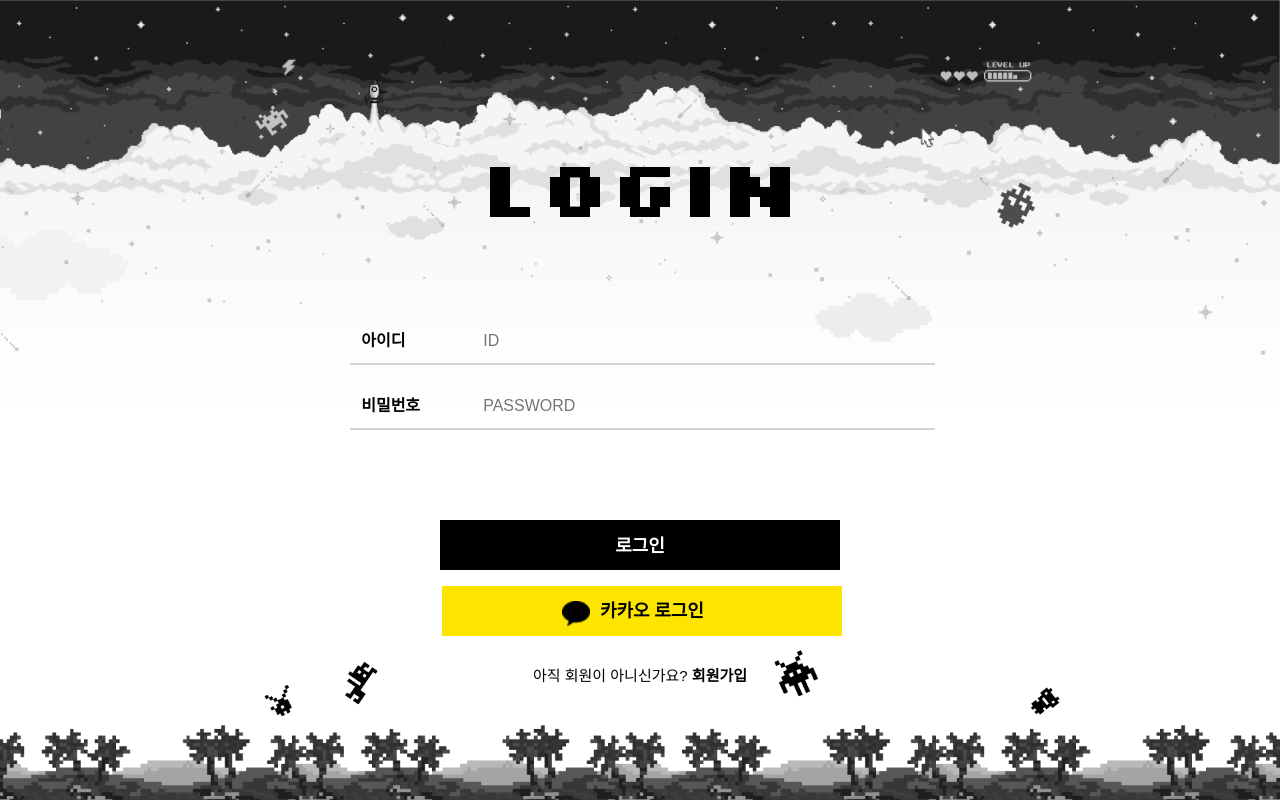
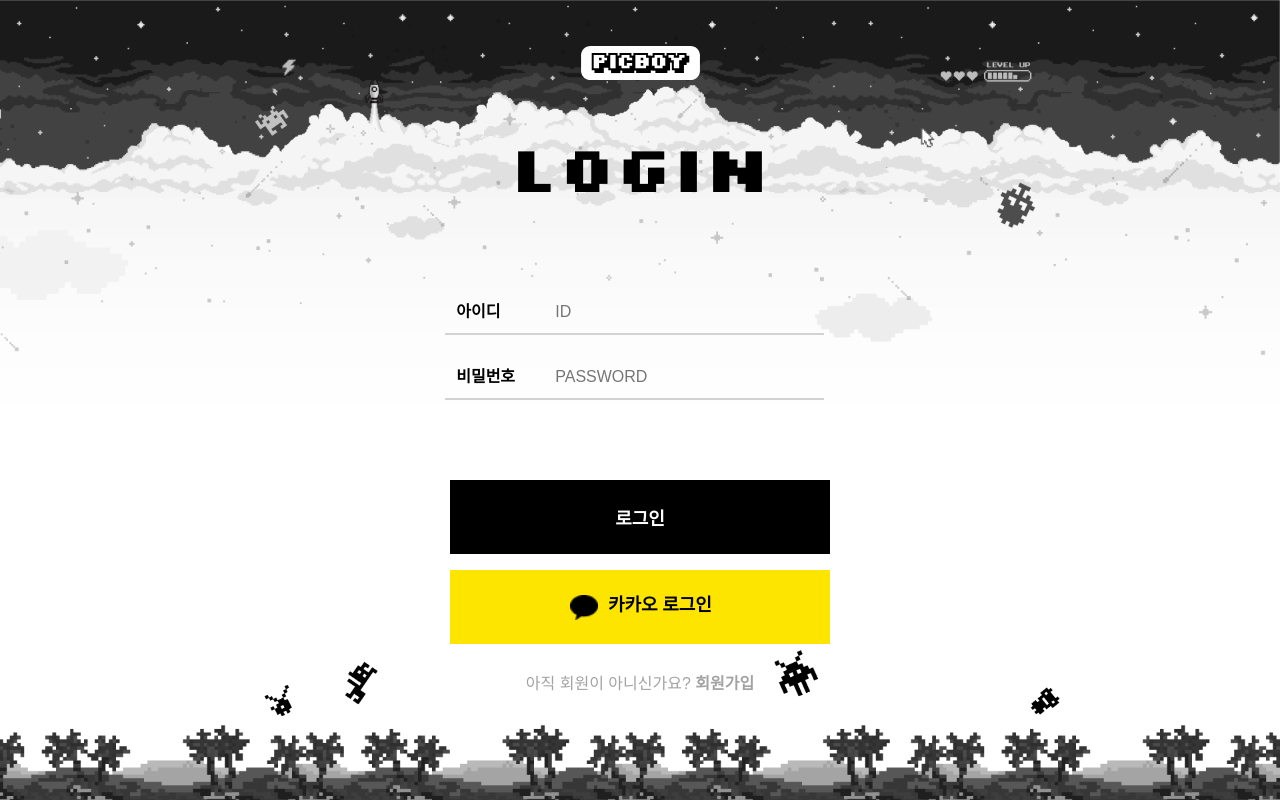
Before and after one commit to Jhoon2/picboy, a React (Create React App) app: page /login in a window 1280 px wide. Built offline with nearby package versions, Linux system fonts and the light colour scheme; no server answers.

Commit message:
[style] 로그인, 회원가입창, 로딩창 수정완료

```diff
--- a/src/elem/Report.jsx
+++ b/src/elem/Report.jsx
@@ -1,6 +1,8 @@
 import React, { useState, useEffect, useRef } from 'react';
 import styled from 'styled-components';
 import { useDispatch } from 'react-redux';
+import { useSelector } from 'react-redux';
+
 import { __postReport } from '../redux/modules/Report';
 import reportBef from '../images/Com/reportBef.svg';
 import reportAft from '../images/Com/reportAft.svg';
@@ -9,10 +11,13 @@
   const dispatch = useDispatch();
   const [select, setSelect] = useState(false);
   const [text, setText] = useState(false);
+  const [toggleDeclar, setToggleDecla] = useState(item.reported)
 
+  const { reports } = useSelector((state) => state.reports)
   const id = item.id;
 
   function onReport() {
+    setToggleDecla(!toggleDeclar)
     dispatch(__postReport(id));
   }
 
@@ -50,7 +55,7 @@
                   }}
                 >
                   <Newimg img={reportBef}>
-                    <Text> {text ? '신고취소' : '신고하기'}</Text>
+                    <Text> {toggleDeclar ? '신고취소' : '신고하기'}</Text>
                   </Newimg>
                 </ReportButton>
               </New>
--- a/src/global/Header.jsx
+++ b/src/global/Header.jsx
@@ -34,9 +34,9 @@
 
 const Header = () => {
   const myToken = getCookieToken();
+  const refreshToken = getRefreshToken();
 
   const [messageList, setMessageList] = useState([]);
-  const refreshToken = getRefreshToken();
 
   const location = useLocation();
 
--- a/src/global/Loading.jsx
+++ b/src/global/Loading.jsx
@@ -1,13 +1,13 @@
 import React from 'react';
 import styled from 'styled-components';
-import Loadings from '../images/Loading.gif';
+import Loadings from '../images/newloading.gif';
 
 const Loading = () => {
   return (
     <div>
       <LoadingSpinner>
-        <LoadingText>로딩중</LoadingText>
-        <img src={Loadings} alt="로딩중" width="5%" />
+        <LoadingText><Text>now loading...</Text></LoadingText>
+        <img style={{width:'130px',height:'130px',marginTop:'26px'}} src={Loadings} alt="로딩중" width="5%" />
       </LoadingSpinner>
     </div>
   );
@@ -19,17 +19,22 @@
   width: 100%;
   height: 800px;
   margin: 2rem auto;
-  background: linear-gradient(
+  /* background: linear-gradient(
     360deg,
     #000000 -90.11%,
     rgba(103, 103, 103, 0) 30.83%
-  );
+  ); */
   display: flex;
   flex-direction: column;
   align-items: center;
   justify-content: center;
 `;
 
+const Text = styled.div`
+  font-family: 'SilkLight';
+  font-size: 35px;
+`
+
 const LoadingText = styled.div`
   font: 1rem 'NotoBold';
   text-align: center;
--- a/src/pages/CompleteDetail.jsx
+++ b/src/pages/CompleteDetail.jsx
@@ -234,7 +234,7 @@
                 <CommentList style={comments.length === 0 ? { border: 'none' } : {}}>
                   {
                     comments && comments.map((commentList, idx) =>
-                      <CommentBox commentList={commentList} key={idx} />
+                      <CommentBox commentList={commentList} key={idx} accessToken={accessToken} />
                     )
                   }
                 </CommentList>
--- a/src/pages/Login.jsx
+++ b/src/pages/Login.jsx
@@ -7,7 +7,10 @@
 import { setAccessToken, setRefreshToken } from '../shared/Cookie';
 import { useMyContext } from '../shared/ContextApi'
 import LoginErrorModal from '../components/login/LoginErrorModal'
-import {KAKAO_AUTH_URL} from '../shared/Kakao_oauth'
+import { KAKAO_AUTH_URL } from '../shared/Kakao_oauth'
+
+//이미지
+import logo from '../images/logo.svg'
 import speechBubble from '../images/frame.png'
 import Listbanner from '../images/Com/Listbanner.svg';
 import Listfooter from '../images/picboy-bg-footer-2 1.png';
@@ -45,6 +48,9 @@
   return (
     <>
       <LoginContainer>
+        <LogoContainer onClick={()=>navigate('/')}>
+          <LogoImg src={logo} />
+        </LogoContainer>
         <ImgBox src={Listbanner} />
       {myContext.btnOpen ? <ErrorBox onClick={()=>myContext.btnClickOff()}>
         <LoginErrorModal />
@@ -122,6 +128,17 @@
   justify-content: center;
 
 `;
+//로고
+const LogoContainer = styled.div`
+  position: absolute;
+  margin-top: 46px;
+  cursor: pointer;
+`
+
+const LogoImg = styled.img`
+  width: 119px;
+  height: 34px;
+`
 //배너
 const ImgBox = styled.img`
   width: 100%;
@@ -142,25 +159,26 @@
   text-align: center;
 `;
 
-const InputBoxInner = styled.div``;
+const InputBoxInner = styled.div`
+`;
 const Title = styled.div`
   margin-bottom: 82px;
   text-align: center;
   font-family: 'SilkBold';
-  font-size: 80px;
+  font-size: 65px;
   font-weight: 700;
 `;
 
 const TextAndInput = styled.div`
-  width: 585px;
-  margin-left: 160px;
+  width: 379px;
+  margin-left: 255px;
   padding: 0.7rem;
   display: flex;
   border-bottom: 2px solid ${(props) => ('userId' === props.focusedInput) ? 'black' : 'lightgray'};
 `
 const TextAndInput2 = styled.div`
-  width: 585px;
-  margin-left: 160px;
+  width: 379px;
+  margin-left: 255px;
   padding: 0.7rem;
   display: flex;
   border-bottom: 2px solid ${(props) => ('password' === props.focusedInput) ? 'black' : 'lightgray'};
@@ -181,19 +199,20 @@
 `;
 
 const SignMove = styled.p`
-  font-size: 15px;
+  font-size: 16px;
   font-weight: 500;
   margin-top: 30px;
+  color : ${(props) => props.theme.ShadeRegular};
   cursor: pointer;
   :hover {
-    color: blue;
+    color: black;
   }
 `;
 
 const LoginButton = styled.button`
-  width: 400px;
-  height: 50px;
-  margin-top: 80px;
+  width: 380px;
+  height: 74px;
+  margin-top: 70px;
   color : ${(props) => props.theme.SecondaryColor};
   font-family: 'NotoLight';
   font-weight: ${(props) => props.theme.Display};
@@ -203,10 +222,10 @@
 `;
 
 const LoginKaKaoButton = styled.div`
-   width: 400px;
-  height: 50px;
+   width: 380px;
+  height: 74px;
   margin-top: 16px;
-  margin-left: 252px;
+  margin-left: 260px;
   color : ${(props) => props.theme.PrimaryColor};
   font-family: 'NotoLight';
   font-weight: ${(props) => props.theme.Display};
@@ -222,18 +241,18 @@
 const Kakaoimg = styled.img`
   width: 28px;
   height: 25px;
-  margin-top: 15px;
+  margin-top: 25px;
 `;
 
 const KakaoText = styled.div`
-  margin-top: 15px;
+  margin-top: 25px;
   margin-left: 10px;
 `
 
 const Errorsmessage = styled.div`
   width: 300px;
   margin-top: 10px;
-  margin-left: 290px;
+  margin-left: 360px;
   font-size: 16px;
   text-align: left;
   color: red;
--- a/src/pages/PostTopic.jsx
+++ b/src/pages/PostTopic.jsx
@@ -36,6 +36,7 @@
 
 //소리
 import { error1PB } from '../global/sound';
+
 
 const PostTopic = () => {
     const [frame, setFrame] = useState(0);
@@ -326,7 +327,7 @@
             myContext.setVacantCanvas(true)
             return;
         }
-        if (clickCount !== 0) return
+        if(clickCount !== 0) return
         instance
             .post(
                 `/post`,
--- a/src/pages/SignUp.jsx
+++ b/src/pages/SignUp.jsx
@@ -17,6 +17,7 @@
 
 //이미지
 import Listbanner from '../images/Com/Listbanner.svg';
+import logo from '../images/logo.svg'
 
 //소리
 import { error1PB, pop1PB } from '../global/sound';
@@ -268,10 +269,12 @@
   };
 
   return (
-    <>
+    <SignupContainer>
       <ImgBox src={Listbanner} />
-    <LoginContainer>
-
+      <LogoContainer onClick={()=>navigate('/')}>
+          <LogoImg src={logo} />
+        </LogoContainer>
+      <LoginContainer>
       {myContext.signUpBtn ? <ErrorBox>
         <SignUpDone nickname={myNickname} />
       </ErrorBox> : null}
@@ -439,7 +442,7 @@
         </form>
       </FormContainer>
       </LoginContainer>
-      </>
+      </SignupContainer>
   );
 };
 
@@ -455,6 +458,12 @@
   align-items: center;
   z-index: 2;
 `;
+const SignupContainer = styled.div`
+  height: 70vh;
+  display: flex;
+  justify-content: center;
+
+`;
 const LoginContainer = styled.div`
   height: 100vh;
   display: flex;
@@ -462,6 +471,16 @@
   align-items: center;
 
 `;
+const LogoContainer = styled.div`
+  position: absolute;
+  margin-top: 46px;
+  cursor: pointer;
+`
+const LogoImg = styled.img`
+  width: 119px;
+  height: 34px;
+`
+
 const ImgBox = styled.img`
   width: 100%;
   position: absolute;
@@ -485,7 +504,7 @@
 const Title = styled.div`
   text-align: center;
   font-family: 'SilkBold';
-  font-size: 80px;
+  font-size: 65px;
   font-weight: 700;
 `;
 
@@ -596,11 +615,11 @@
 `;
 
 const SignupButton = styled.button`
-  width: 400px;
-  height: 50px;
+  width: 380px;
+  height: 74px;
   font-family: 'NotoLight';
-  font-size: 20px;
-  font-weight: 400;
+  font-size: 18px;
+  font-weight: 700;
 
   margin-top: 50px;
   margin-bottom: 50px;
--- a/src/redux/modules/Report.js
+++ b/src/redux/modules/Report.js
@@ -1,21 +1,15 @@
 import { createSlice, createAsyncThunk } from '@reduxjs/toolkit';
 import { getCookieToken, getRefreshToken } from '../../shared/Cookie';
 import axios from 'axios';
+import instance from '../../shared/apis';
 
-const myToken = getCookieToken();
-const refreshToken = getRefreshToken();
-const baseURL = process.env.REACT_APP_API_KEY;
 
 export const __postReport = createAsyncThunk(
   'postReport',
   async (postId, thunkAPI) => {
     try {
-      const data = await axios.post(`${baseURL}/post/report/${postId}`, '', {
-        headers: {
-          Authorization: myToken,
-          'refresh-token': refreshToken,
-        },
-      });
+      const data = await instance.post(`/post/report/${postId}`, ''
+      );
       return thunkAPI.fulfillWithValue(data.data);
     } catch (error) {
       return thunkAPI.rejectWithValue(error);
--- a/src/shared/Cookie.js
+++ b/src/shared/Cookie.js
@@ -5,8 +5,8 @@
 
 export const setAccessToken = (accessToken) => {
   const today = new Date();
-  // const expireDate = today.setDate(today.getDate() + 7);
-  const expireDate = new Date(new Date().getTime() + 60 * 1000* 60 *24);
+  const expireDate = today.setDate(today.getDate() + 3);
+  // const expireDate = new Date(new Date().getTime() + 60 * 1000* 60 *24);
   return cookies.set('user_token', accessToken, {
     samSite: 'strict',
     path: '/',
@@ -16,10 +16,8 @@
 
 export const setRefreshToken = (refreshtoken) => {
   const today = new Date();
-  const expireDate = new Date(new Date().getTime() + 60 * 1000* 60* 24);
-
-  // const expireDate = today.setDate(today.getDate() + 7);
-  // const expireDate = new Date(new Date().getTime() + 60 * 1000);
+  // const expireDate = new Date(new Date().getTime() + 60 * 1000* 60* 24);
+  const expireDate = today.setDate(today.getDate() + 3);
   return cookies.set("fresh_token", refreshtoken, {
     sameSite: "strict",
     path: "/",
```
Also changed, not shown: src/components/completeDetail/CommentBox.jsx (+13 -2 lines), src/pages/PostRelay.jsx (+6 -6 lines), src/images/newloading.gif (added).
